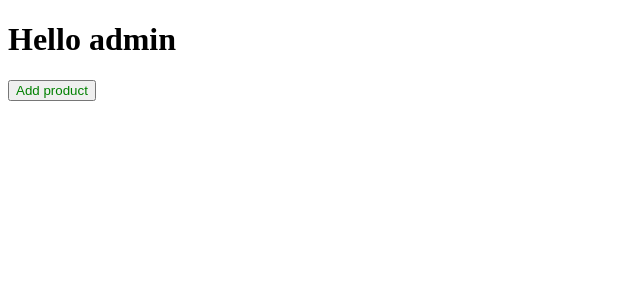
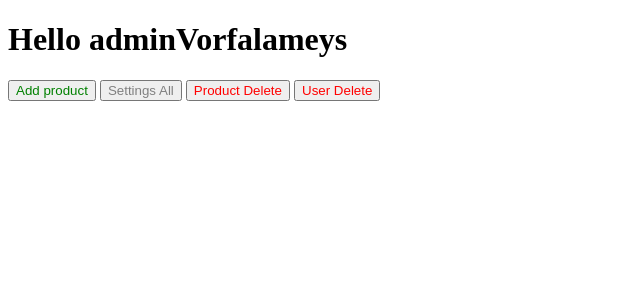
Before and after one commit to MRX-82/potraviny, a Django app: page /potraviny_shop/1/my_office/my_admin/ in a window 1280 px wide. Shown: the top 300 px of the page, without its empty margins (0-640 px from the left). Run offline with Django 4.2, Linux system fonts and the light colour scheme; data comes from the database, SQL or seed files in the repository; both versions use the stored data as it was after the commit; tables that the repository leaves empty hold one stand-in row (values such as "Sample post").

Commit message:
A module has been written to delete users and products. The functions defining the admin panel have been written. Functions have been written that perform mathematical calculations when purchasing goods. The function of adding products has been improved.

```diff
--- a/potraviny/potraviny/urls.py
+++ b/potraviny/potraviny/urls.py
@@ -27,4 +27,9 @@ urlpatterns = [
     path('potraviny_shop/<int:user_id>/my_office/my_admin/', views.my_admin),
     path('potraviny_shop/<int:user_id>/my_office/my_admin/add_product/', views.add_product),
     path('potraviny_shop/<int:user_id>/back_form/', views.back_form),
+    path('potraviny_shop/<int:user_id>/my_office/my_admin/settings_all/', views.settings_all),
+    path('potraviny_shop/<int:user_id>/my_office/shoping_complete/', views.shoping_complete),
+    path('potraviny_shop/<int:user_id>/my_office/my_admin/product_delete/', views.product_del),
+    path('potraviny_shop/<int:user_id>/my_office/my_admin/user_delete/', views.user_del),
+
 ]
--- a/potraviny/shop/templates/back_form.html
+++ b/potraviny/shop/templates/back_form.html
@@ -5,13 +5,13 @@
   <meta charset="utf-8"/>
 </head>
 <body>
-  <h1>HEllo {{ user_name }} you have {{my_cash}}$, your backet have {{cost_products}}$ result={{messange}}</h1>
+  <h1>HEllo {{ user_name }} you have {{my_cash}}$, your backet have {{cost_products}}$</h1>
   <h2>Your products</h2>
   {% for product in my_product %}
   <tr>
     <td><img src="{{product.image}}" alt="{{product.name}}" height="120"></td>
     <br>
-    <td><br>name {{product.articl}} cost {{product.cost}} <br>articl {{one_product.articl}}</td>
+    <td><br>name {{product.articl}} cost {{product.cost}} <br>articl {{product.articl}}</td>
     <br>
   </tr>
   {% endfor %}
--- a/potraviny/shop/templates/my_admin.html
+++ b/potraviny/shop/templates/my_admin.html
@@ -5,7 +5,10 @@
   <meta charset="utf-8"/>
 </head>
 <body>
-  <h1>Hello admin</h1>
-  <button onclick="window.location.href='add_product'" style="color: green" type="button">Add product</button>
+  <h1>Hello admin{{user_name}}</h1>
+  <button onclick="window.location.href='add_product/'" style="color: green" type="button">Add product</button>
+  <button onclick="window.location.href='settings_all/'" style="color: grey" type="button">Settings All</button>
+  <button onclick="window.location.href='product_delete/'" style="color: red" type="button">Product Delete</button>
+  <button onclick="window.location.href='user_delete/'" style="color: red" type="batton">User Delete</button>
 </body>
 </html>
--- a/potraviny/shop/views.py
+++ b/potraviny/shop/views.py
@@ -1,8 +1,8 @@
 from django.http import HttpResponse
 from django.shortcuts import render, redirect
-from .forms import UserForm, EnterShop, AddProduct, BuyProduct
+from .forms import UserForm, EnterShop, AddProduct, BuyProduct, SettingsAll, DeleteProduct, DeleteUser
 from .models import User, Product
-from .logika import backet, payment
+from .logika import backet, payment, money, product_delete, user_delete
 import re
 
 def index(request):
@@ -95,8 +95,22 @@ def my_office(request, user_id):
     user_name = id.name
     user_status = id.status
     user_cash = id.cash
+    new_product = id.my_product
+    my_product, cost_products = backet(new_product)
+    #messange = payment(cost_products, user_cash, user_id)
     return render(request, "my_office.html", {"user_name": user_name, "user_cash": user_cash, "user_status": user_status,
-                                              "user_id": user_id})
+                                              "user_id": user_id, "my_product": my_product, "cost_products": cost_products,
+                                              })
+
+def shoping_complete(request, user_id):
+    user = User.objects.get(id=user_id)
+    new_product = user.my_product
+    my_product, cost_products = backet(new_product)
+    user_cash = user.cash
+    user.my_product = []
+    user.save(update_fields=["my_product"])
+    messange = payment(cost_products, user_cash, user_id)
+    return render(request, "shoping_complete.html", {"messange": messange, "user_name": user.name})
 
 def my_admin(request, user_id):
     """
@@ -125,7 +139,7 @@ def add_product(request, user_id):
         image = request.POST.get('image')
         new_product = Product.objects.create(name=name, cost=cost, articl=articl, image=image)
         new_product.save()
-        return render(request, "my_admin.html")
+        return redirect(f"/potraviny_shop/{user_id}/my_office/my_admin/add_product/")
     else:
         userform = AddProduct()
         return render(request, "add_product.html", {"form": userform, "user_name": user_name})
@@ -141,7 +155,35 @@ def back_form(request, user_id):
     my_product = user.my_product
     my_product, cost_products = backet(my_product)
     my_cost = user.cash
-    messange = payment(cost_products, my_cost, user_id)
+    return render(request, "back_form.html", {"my_product": my_product, "user_name": user.name, "cost_products": cost_products[0], "my_cash": user.cash})
 
+def settings_all(request, user_id):
+    user = User.objects.get(id=user_id)
+    user_name = user.name
+    if request.method == "POST":
+        id = request.POST.get("id")
+        cash = request.POST.get('cash')
+        messange = money(id, cash)
+        return redirect(f"/potraviny_shop/{user_id}/my_office/my_admin/settings_all/")
+    else:
+        userform = SettingsAll()
+        return render(request, "settings_all.html", {
+            "user_name": user_name, "userform": userform})
 
-    return render(request, "back_form.html", {"my_product": my_product, "user_name": user.name, "cost_products": cost_products[0], "my_cash": user.cash, "messange": messange})
+def product_del(request, user_id):
+    if request.method == "POST":
+        id_product_delete = request.POST.get("id_product_delete")
+        messange = product_delete(id_product_delete)
+        return redirect(f"/potraviny_shop/{user_id}/my_office/my_admin/product_delete/")
+    else:
+        product_form = DeleteProduct()
+        return render(request, "product_delete.html", {"product_form": product_form, "user_id": user_id})
+
+def user_del(request, user_id):
+    if request.method == "POST":
+        id_user_delete = request.POST.get("id_user_delete")
+        messange = user_delete(id_user_delete)
+        return redirect(f"/potraviny_shop/{user_id}/my_office/my_admin/user_delete/")
+    else:
+        user_form = DeleteUser()
+        return render(request, "user_delete.html", {"user_form": user_form, "user_id": user_id})
```
Also changed, not shown: potraviny/shop/forms.py (+10 -0 lines), potraviny/shop/logika.py (+20 -1 lines), potraviny/shop/templates/my_office.html (+11 -4 lines), potraviny/shop/templates/product_delete.html (added, +16 -0 lines), potraviny/shop/templates/settings_all.html (added, +18 -0 lines), potraviny/shop/templates/shoping_complete.html (added, +10 -0 lines), potraviny/shop/templates/user_delete.html (added, +16 -0 lines), potraviny/newDATABASE.sqlite3 (added), 1 other file.
